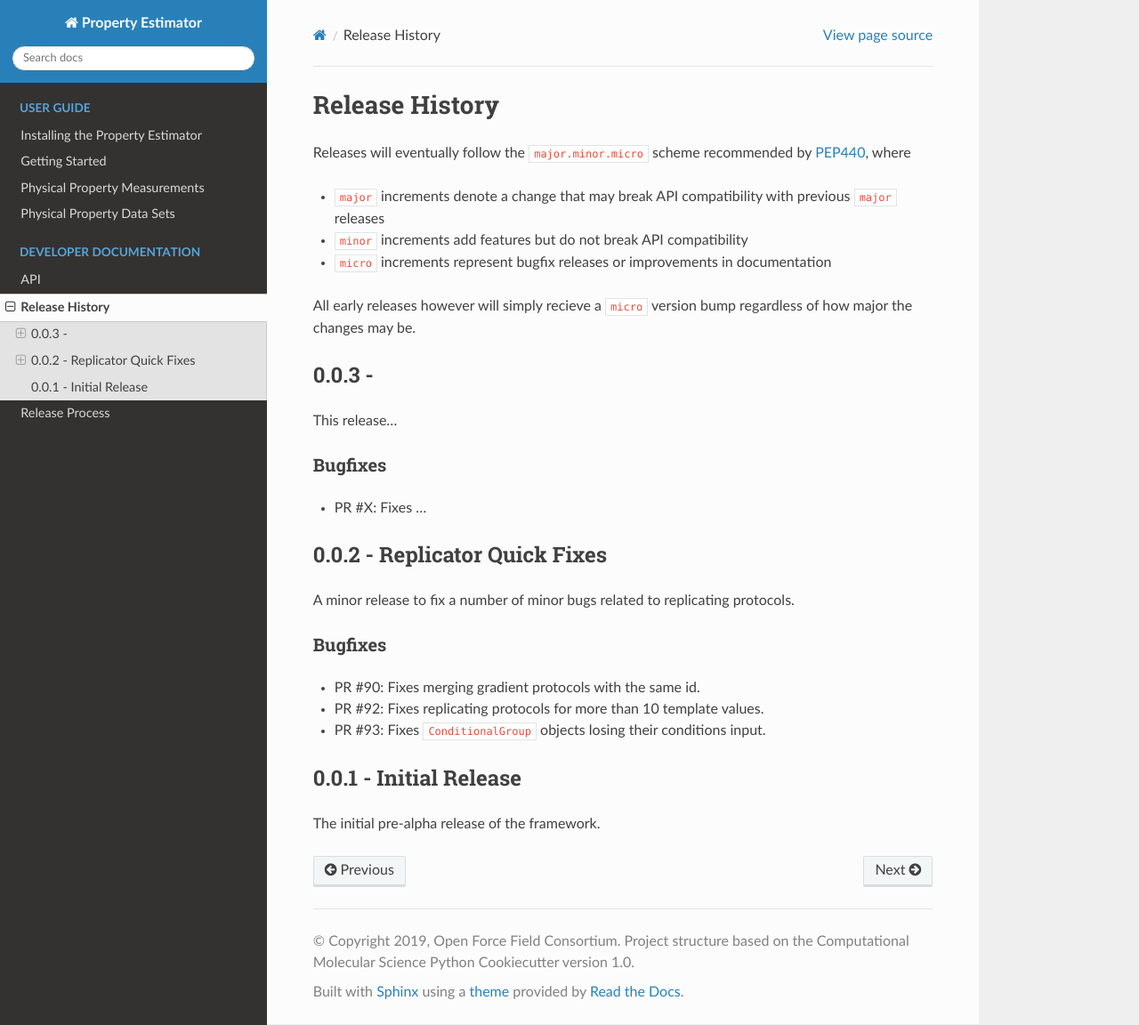
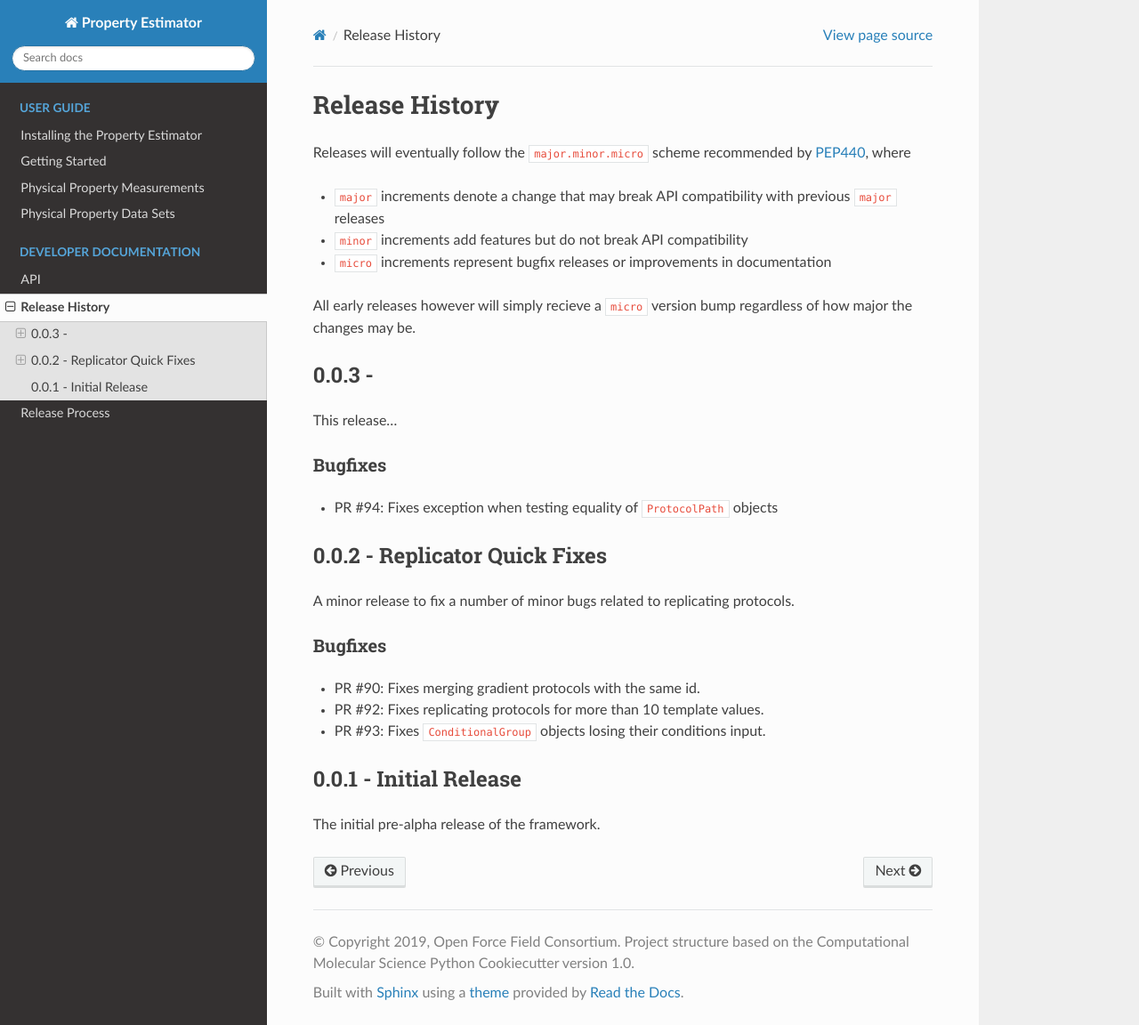
Before and after one commit to openforcefield/openff-evaluator, a Sphinx documentation site: the page built from docs/releasehistory.rst, in a window 1280 px wide and 1152 px high. Shown: the whole window at 89% size. Built offline with Sphinx 7.4.7 and the Read the Docs theme 2.0.0, drawn with Linux system fonts in a browser that asks for light colours.

Commit message:
Added template.

```diff
--- a/docs/releasehistory.rst
+++ b/docs/releasehistory.rst
@@ -20,7 +20,7 @@ This release...
 Bugfixes
 """"""""
 
-* PR #X: Fixes ...
+* PR #94: Fixes exception when testing equality of ``ProtocolPath`` objects
 
 
 0.0.2 - Replicator Quick Fixes
```
